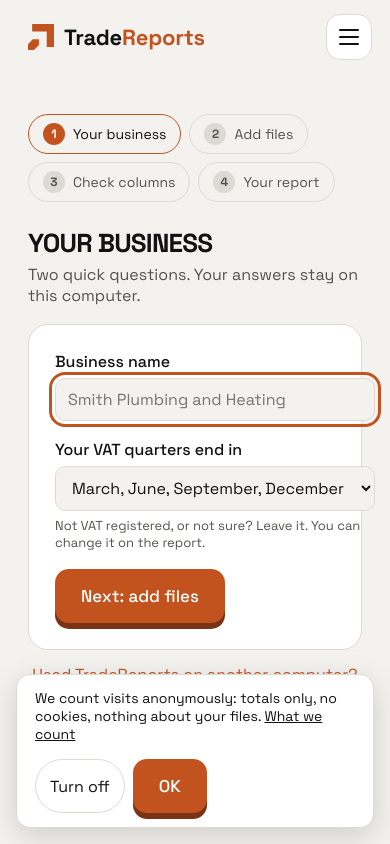
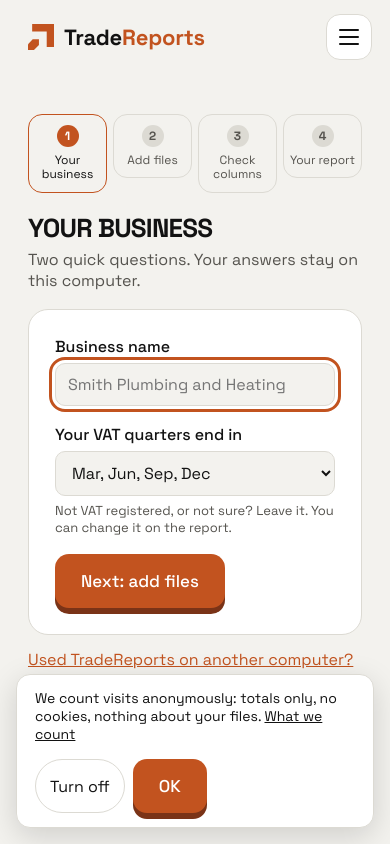
Before and after one commit to dynamixAI/tradereports, a React (Vite) app in the folder apps/web/: page /app in a window 390 px wide. Shown: the top 844 px of the page. Built offline with nearby package versions, Linux system fonts and the light colour scheme.

Commit message:
Fix the phone layout: steps, form fields and file tags

```diff
--- a/apps/web/src/styles.css
+++ b/apps/web/src/styles.css
@@ -549,6 +549,8 @@ h2 {
 }
 .unlocks .tag {
   flex-shrink: 0;
+  max-width: 55%;
+  text-align: center;
   font-size: 12px;
   padding: 3px 10px;
   border-radius: 999px;
@@ -632,6 +634,40 @@ h2 {
 .steps li.done .step-n {
   background: var(--copper);
   color: #fff;
+}
+
+@media (max-width: 600px) {
+  .steps {
+    display: grid;
+    grid-template-columns: repeat(4, minmax(0, 1fr));
+    gap: 6px;
+    margin-bottom: 24px;
+  }
+  .steps li > * {
+    width: 100%;
+    box-sizing: border-box;
+    flex-direction: column;
+    gap: 6px;
+    padding: 10px 4px;
+    border-radius: 14px;
+    font-size: 12px;
+    line-height: 1.2;
+    text-align: center;
+  }
+  /* the card has less padding so there's more room for the words */
+  .card {
+    padding: 20px;
+  }
+  /* each "what your files unlock" row: the name, then its tag underneath */
+  .unlocks li {
+    flex-direction: column;
+    align-items: flex-start;
+    gap: 6px;
+  }
+  .unlocks .tag {
+    max-width: none;
+    text-align: left;
+  }
 }
 
 /* which files are in */
@@ -1477,6 +1513,8 @@ button.s-card:hover {
 /* ---------- your business ---------- */
 .biz-form {
   display: grid;
+  /* minmax(0, …) lets the column shrink on narrow phones instead of spilling out */
+  grid-template-columns: minmax(0, 1fr);
   gap: 18px;
   max-width: 560px;
 }
@@ -1490,6 +1528,9 @@ button.s-card:hover {
 .field input,
 .field select,
 .field textarea {
+  width: 100%;
+  min-width: 0;
+  box-sizing: border-box;
   font: inherit;
   color: var(--ink);
   background: var(--bg);
@@ -1583,12 +1624,13 @@ button.s-card:hover {
 
 /* ---------- saved answers ---------- */
 .open-saved {
-  margin: 14px 0 0;
+  margin: 14px 0 18px;
   display: grid;
   gap: 6px;
 }
 .open-saved .link {
   justify-self: start;
+  text-align: left;
 }
 
 /* ---------- the one-time note about counting ---------- */
--- a/apps/web/src/tool/business.ts
+++ b/apps/web/src/tool/business.ts
@@ -33,8 +33,9 @@ export function saveBusiness(business: Business): void {
   }
 }
 
+// short month names so the choice fits on a phone
 export const STAGGERS: { value: VatStagger; label: string }[] = [
-  { value: 1, label: 'March, June, September, December' },
-  { value: 2, label: 'January, April, July, October' },
-  { value: 3, label: 'February, May, August, November' },
+  { value: 1, label: 'Mar, Jun, Sep, Dec' },
+  { value: 2, label: 'Jan, Apr, Jul, Oct' },
+  { value: 3, label: 'Feb, May, Aug, Nov' },
 ];
```
